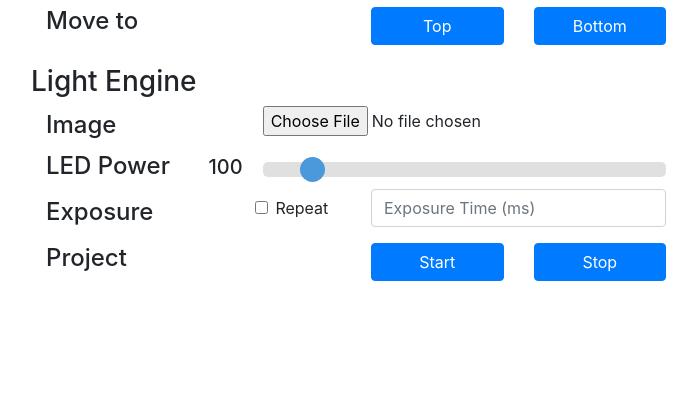
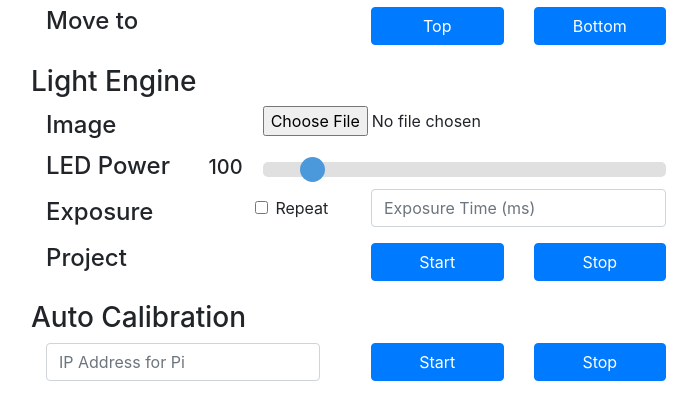
Before and after one commit to 3D-Printing-for-Microfluidics/3D_printer_control, a Flask app: page /calibrate in a window 1280 px wide. Shown: the part 317-737 px from the top of the page, without its empty margins (284-981 px from the left). Run offline with Flask 2, Linux system fonts and the light colour scheme; some libraries are stand-ins or nearby versions.

Commit message:
Add automatic calibration to calibration page

```diff
--- a/printer_server/printer_server/static/css/calibrate.css
+++ b/printer_server/printer_server/static/css/calibrate.css
@@ -37,3 +37,7 @@
     background: #006dcc;
     cursor: pointer;
 }
+
+.ip-input {
+    padding-top: none;
+}
--- a/printer_server/printer_server/templates/calibrate.html
+++ b/printer_server/printer_server/templates/calibrate.html
@@ -143,44 +143,21 @@
 </div>
 
 
-<!-- <div class="row mb-2" id="printer-controls">
-  <div class="col-auto mr-auto">
-    <button type="button" class="printer-btn btn btn-lg btn-primary d-none" data-toggle="modal" data-target="#confirmModal" id="init-btn">Matthew</button>
-    <button type="button" class="printer-btn btn btn-lg btn-primary d-none" data-toggle="modal" data-target="#confirmModal" id="init-btn">Matthew</button>
-    <button type="button" class="printer-btn btn btn-lg btn-primary d-none" data-toggle="modal" data-target="#confirmModal" id="init-btn">Matthew</button>
-    <button type="button" class="printer-btn btn btn-lg btn-primary d-none" data-toggle="modal" data-target="#confirmModal" id="init-btn">Matthew</button>
-  </div>
-  <div class="col-auto">
-    <button class="btn btn-lg btn-info" type="button" data-toggle="collapse" data-target="#collapseUpload" aria-expanded="false" aria-controls="collapseUpload" id="create-job">Create a job</button>
-  </div>
-</div> -->
+<!-- Auto Calibration -->
+<div class="container top-buffer">
+    <div class="row align-items-center">
+        <h3>Auto Calibration</h3>
+    </div>
 
-<!-- Modal -->
-<!-- <div class="modal fade" id="confirmModal" tabindex="-1" role="dialog" aria-labelledby="confirmModalTitle" aria-hidden="true">
-  <div class="modal-dialog modal-dialog-centered" role="document">
-    <div class="modal-content">
-      <div class="modal-header">
-        <h5 class="modal-title" id="print-alert-title"></h5>
-        <button type="button" class="close" data-dismiss="modal" aria-label="Close">
-          <span aria-hidden="true">&times;</span>
-        </button>
-      </div>
-      <div class="modal-body" id="print-alert-body">
-      </div>
-      <div class="modal-footer">
-        <button type="button" class="btn btn-primary" data-dismiss="modal" id="print-alert-cancel">Cancel</button>
-        <button type="button" class="btn btn-primary" data-dismiss="modal" id="print-alert-confirm">Confirm</button>
-      </div>
+    <!-- Repeat and Exposure Time -->
+    <div class="row align-items-center form-inline">
+        <div class="col-6 form-group ip-input">
+            <input class="form-control" type="text" placeholder="IP Address for Pi">
+        </div>
+        <div class="col-3"><button type="button" class="btn btn-primary btn-block" data-toggle="modal" data-target="#confirmModal" id="auto-calibrate-start">Start</button></div>
+        <div class="col-3"><button type="button" class="btn btn-primary btn-block" data-toggle="modal" data-target="#confirmModal" id="auto-calibrate-stop">Stop</button></div>
     </div>
-  </div>
 </div>
-
- <div class="progress d-none" id="print-progress">
-   <div class="progress-bar progress-bar-striped progress-bar-animated bg-info" id="print-progress-bar" role="progressbar" style="width:0%" aria-valuenow="0" aria-valuemin="0" aria-valuemax="100"></div>
- </div>
-<hr> -->
-
-
 
 {% endblock %}
 
```
